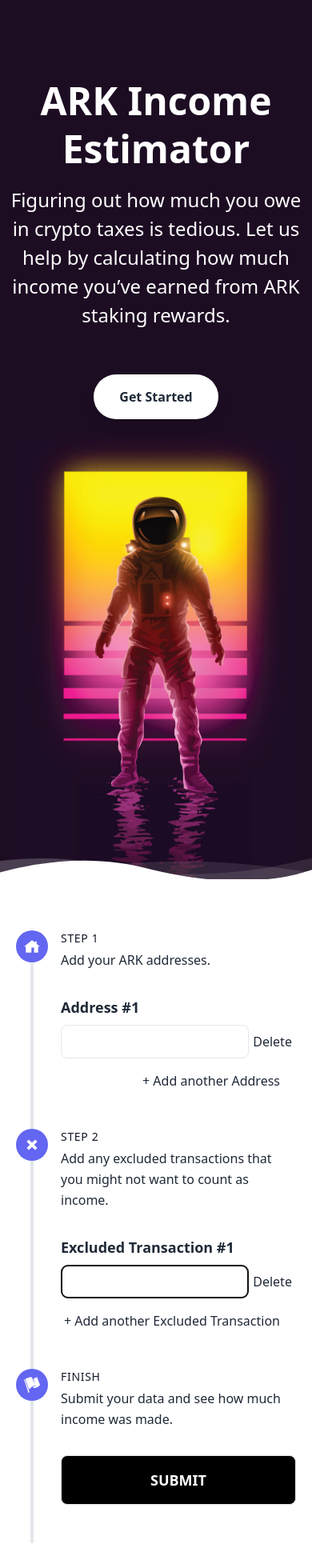
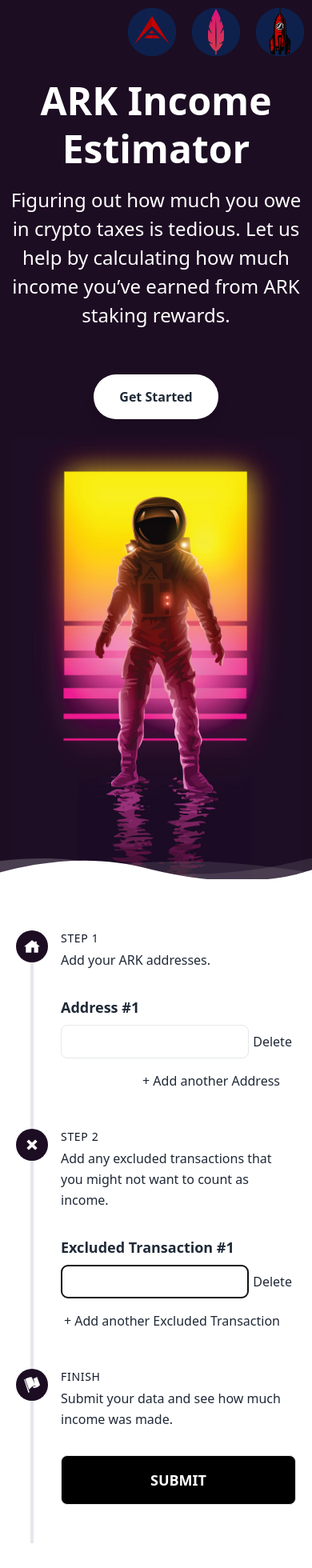
Before and after one commit to arkmoon/tailwindcss-form, a React (Vite) app: page / in a window 390 px wide. Shown: the top 1960 px of the page at 80% size. Built offline with nearby package versions, Linux system fonts and the light colour scheme.

Commit message:
move ark logo

```diff
--- a/index.html
+++ b/index.html
@@ -17,17 +17,5 @@
   <body>
     <div id="root"></div>
     <script type="module" src="/src/main.jsx"></script>
-
-    <script>
-      window.addEventListener("scroll", bringmenu);
-
-      function bringmenu() {
-        if (document.body.scrollTop > 300 || document.documentElement.scrollTop > 300) {
-          document.getElementById("top-menu").style.top = "0";
-        } else {
-          document.getElementById("top-menu").style.top = "-100vh";
-        }
-      }
-    </script>
   </body>
 </html>
--- a/src/App.jsx
+++ b/src/App.jsx
@@ -3,9 +3,9 @@ import axios from 'axios';
 import { useForm, FormProvider } from 'react-hook-form';
 import FeatherLogo from './img/feather.png';
 import ArkmoonLogo from './img/arkmoon.png';
+import ArkLogo from './img/ark-logo.png';
 import HillsImg from './img/hills.svg';
 import AstroMan from './img/astroman.jpg';
-import ArkLogo from './img/ark-logo.png';
 import Form from './components/form/Form';
 import Report from './components/report/Report';
 import Alert from './components/alert/Alert';
@@ -89,14 +89,13 @@ export default function App() {
 
   return (
     <div>
-      <div id="top-menu" className="-top-full shadow-md w-full fixed transition-all duration-500 z-50" style={{ backgroundColor: '#1d0d23'}}>
-        <div className="container mx-auto h-20 md:h-24">
+      <div className="w-full fixed z-50">
+        <div className="mx-auto h-20 md:h-24">
           <div className="w-full flex items-center justify-between">
-            <a className="flex items-center justify-between hover:text-underline text-center h-auto p-2 md:p-4" href="/">
-              <img className="h-16 w-auto" src={ArkLogo} alt="ARK Ecosystem logo" />
-              <h1 className="text-white text-xl ml-4" id="nav-title">ARK Income Estimator</h1>
-            </a>
-            <div className="flex w-1/2 justify-end content-center">
+            <div className="flex w-full justify-end content-center">
+              <a className="inline-block hover:text-underline text-center h-auto p-2 md:p-4 transform hover:scale-125 duration-300 ease-in-out" href="https://www.ark.io">
+                <img className="h-16 w-auto" src={ArkLogo} alt="Delegate Arkmoon logo" />
+              </a>
               <a className="inline-block hover:text-underline text-center h-auto p-2 md:p-4 transform hover:scale-125 duration-300 ease-in-out" href="https://arkdelegates.live/delegate/goose/contributions">
                 <img className="h-16 w-auto" src={FeatherLogo} alt="Delegate Goose logo" />
               </a>
--- a/src/components/form/Form.jsx
+++ b/src/components/form/Form.jsx
@@ -30,7 +30,7 @@ function Form({
                 <div className="h-full w-10 absolute inset-0 flex items-center justify-center">
                   <div className="h-full w-1 bg-gray-200 pointer-events-none" />
                 </div>
-                <div className="flex-shrink-0 w-10 h-10 rounded-full bg-indigo-500 inline-flex items-center justify-center text-white relative z-10">
+                <div className="flex-shrink-0 w-10 h-10 rounded-full inline-flex items-center justify-center text-white relative z-10" style={{backgroundColor: '#1d0d23'}}>
                   <img className="w-5 h-5" src={HouseIcon} alt="house icon" aria-hidden="true" />
                 </div>
                 <div className="flex-grow pl-4">
@@ -47,7 +47,7 @@ function Form({
                 <div className="h-full w-10 absolute inset-0 flex items-center justify-center">
                   <div className="h-full w-1 bg-gray-200 pointer-events-none" />
                 </div>
-                <div className="flex-shrink-0 w-10 h-10 rounded-full bg-indigo-500 inline-flex items-center justify-center text-white relative z-10">
+                <div className="flex-shrink-0 w-10 h-10 rounded-full inline-flex items-center justify-center text-white relative z-10" style={{backgroundColor: '#1d0d23'}}>
                   <img className="w-5 h-5" src={CrossIcon} alt="cross icon" aria-hidden="true" />
                 </div>
                 <div className="flex-grow pl-4">
@@ -64,7 +64,7 @@ function Form({
                 <div className="h-full w-10 absolute inset-0 flex items-center justify-center">
                   <div className="h-full w-1 bg-gray-200 pointer-events-none" />
                 </div>
-                <div className="flex-shrink-0 w-10 h-10 rounded-full bg-indigo-500 inline-flex items-center justify-center text-white relative z-10">
+                <div className="flex-shrink-0 w-10 h-10 rounded-full inline-flex items-center justify-center text-white relative z-10" style={{backgroundColor: '#1d0d23'}}>
                   <img className="w-5 h-5" src={FlagIcon} alt="flag icon" aria-hidden="true" />
                 </div>
                 <div className="flex-grow pl-4">
```
Also changed, not shown: src/img/ark-logo.png.
